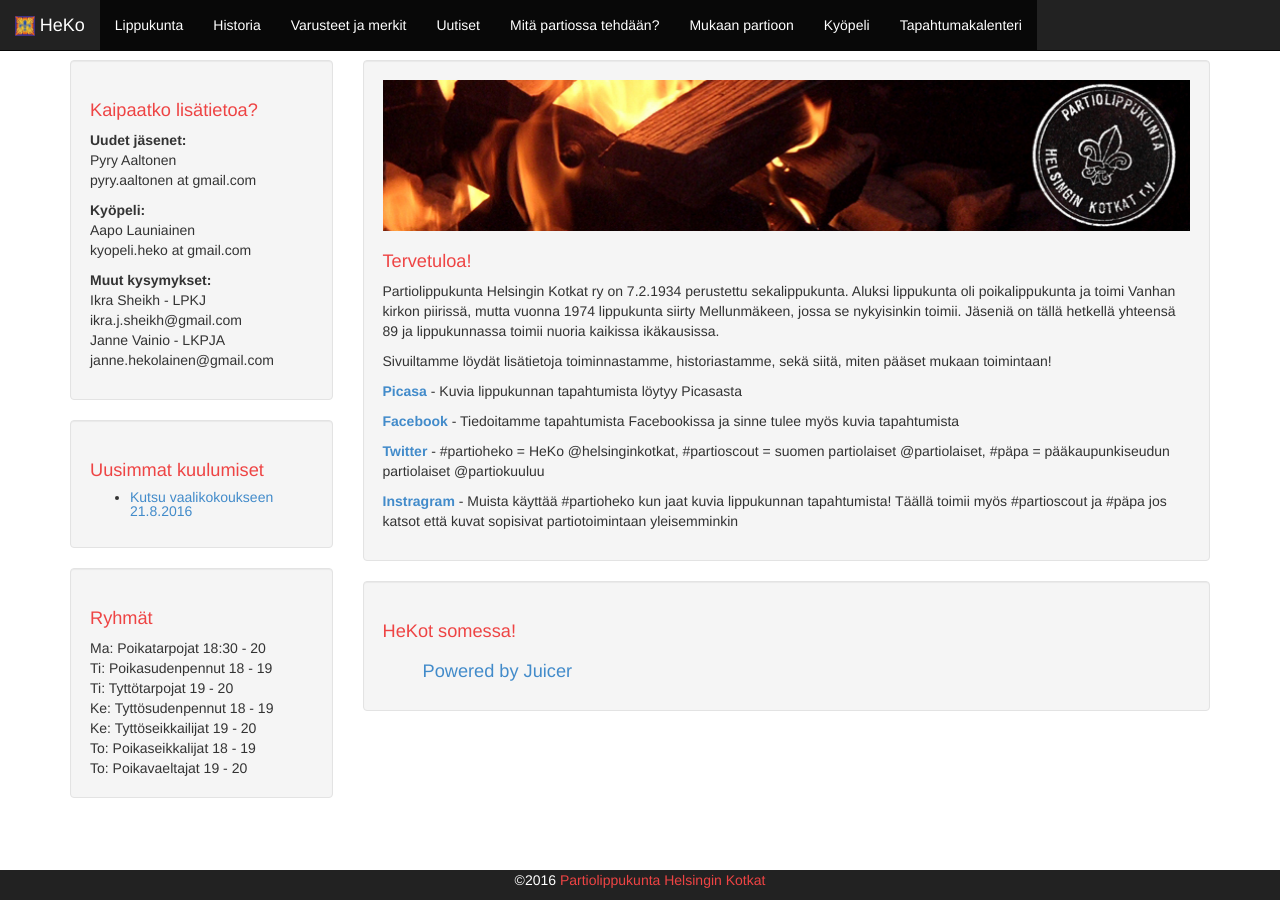
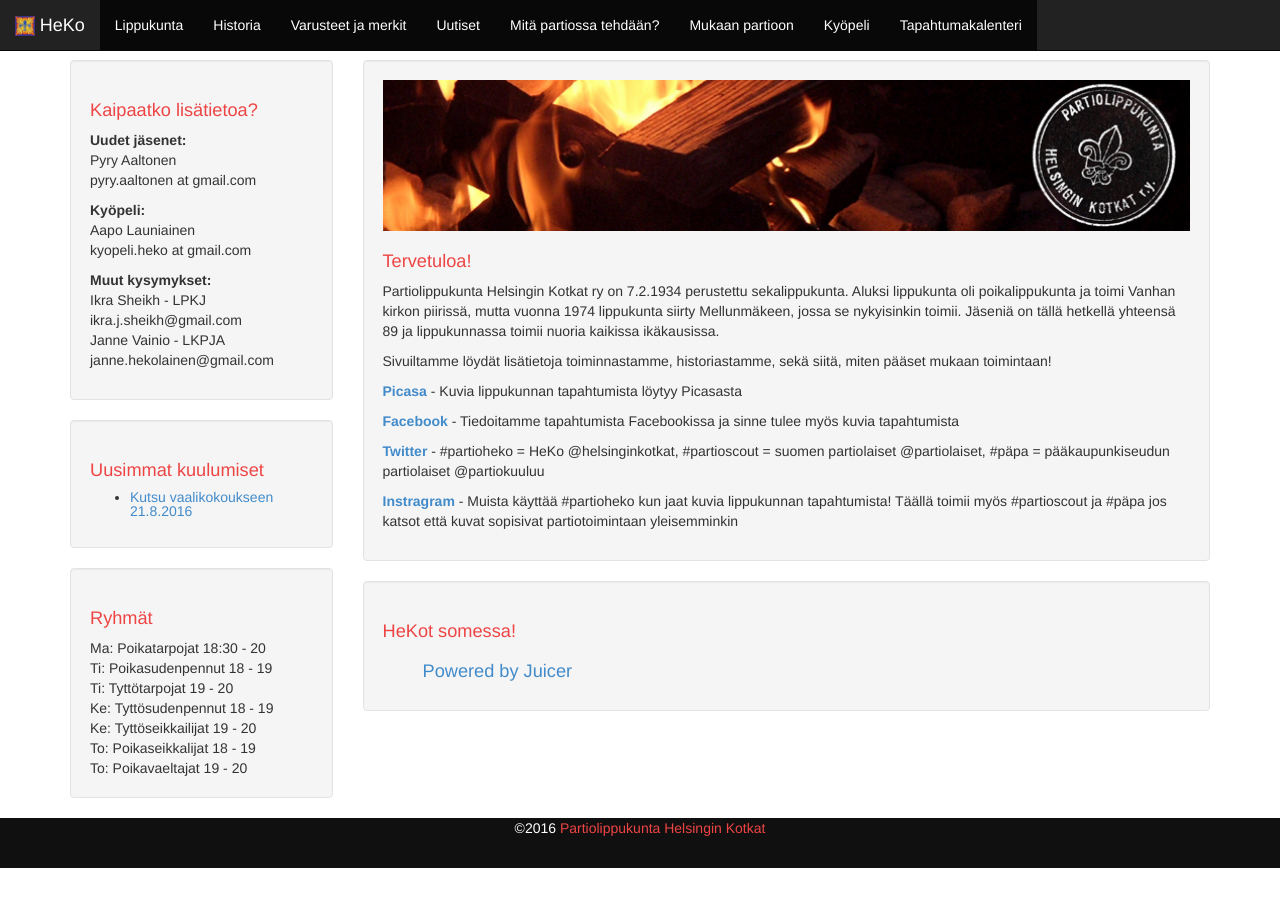
Before and after one commit to HelsinginKotkat/website, a Jekyll site: the page built from website/index.html, in a window 1280 px wide. Built offline with Jekyll 4.4.1, drawn with Linux system fonts in a browser that asks for light colours; a script that is not in the unit is left out.

Commit message:
Update footer

```diff
--- a/website/_includes/footer.html
+++ b/website/_includes/footer.html
@@ -1,7 +1,9 @@
 <div class="container-fluid">
     <div class="row-fluid">
-        <div class="span12 footer navbar-inverse navbar-fixed-bottom">
-            <p class="copyright">&copy;{{ site.time | date: '%Y' }} <a href="https://github.com/HelsinginKotkat/website">{{ site.description }}</a></p>
+        <div class="span12 footer" style="">
+            <p class="copyright">
+            &copy;{{ site.time | date: '%Y' }} <a href="https://github.com/HelsinginKotkat/website">{{ site.description }}</a>
+            </p>
         </div>
     </div>
 </div>
--- a/website/css/theme.css
+++ b/website/css/theme.css
@@ -1,6 +1,5 @@
 body {
     padding-top: 60px;
-    padding-bottom: 60px;
 }
 
 .copyright {
@@ -9,6 +8,11 @@ body {
 
 .footer {
     text-align: center;
+    background-color:#101010;
+    position: static;
+    width: 100%;
+    bottom: 0;
+    height: 50px;
 }
 
 .footer a {
```
